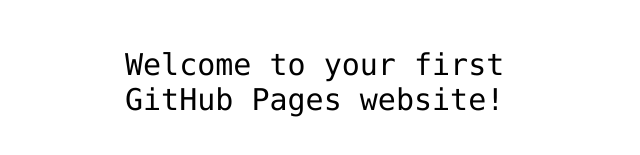
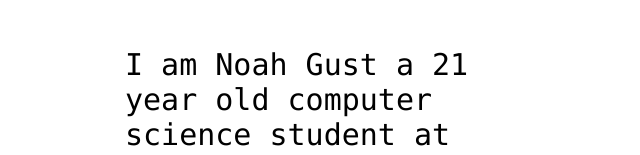
Before and after one commit to NoahGust98/NoahGust98.github.io, a plain HTML site: page index.html in a window 1280 px wide. Shown: the part 341-496 px from the top of the page, without its empty margins (315-955 px from the left). Drawn offline with Linux system fonts and the light colour scheme.

Commit message:
Update index.html
Removed unwanted lines

```diff
--- a/index.html
+++ b/index.html
@@ -12,8 +12,7 @@
 <img src="https://octodex.github.com/images/daftpunktocat-thomas.gif" id="octocat" alt="octocat-gif" />
 
 <!-- Change this code here by copy and pasting your template on line 15 -->
-<p>Welcome to your first GitHub Pages website!</p>
-  <p>I am Noah Gust a 21 year old computer science student at University Wisconsin-La Crosse</p>
+<p>I am Noah Gust a 21 year old computer science student at University Wisconsin-La Crosse</p>
 
 </body>
 </html>
```
